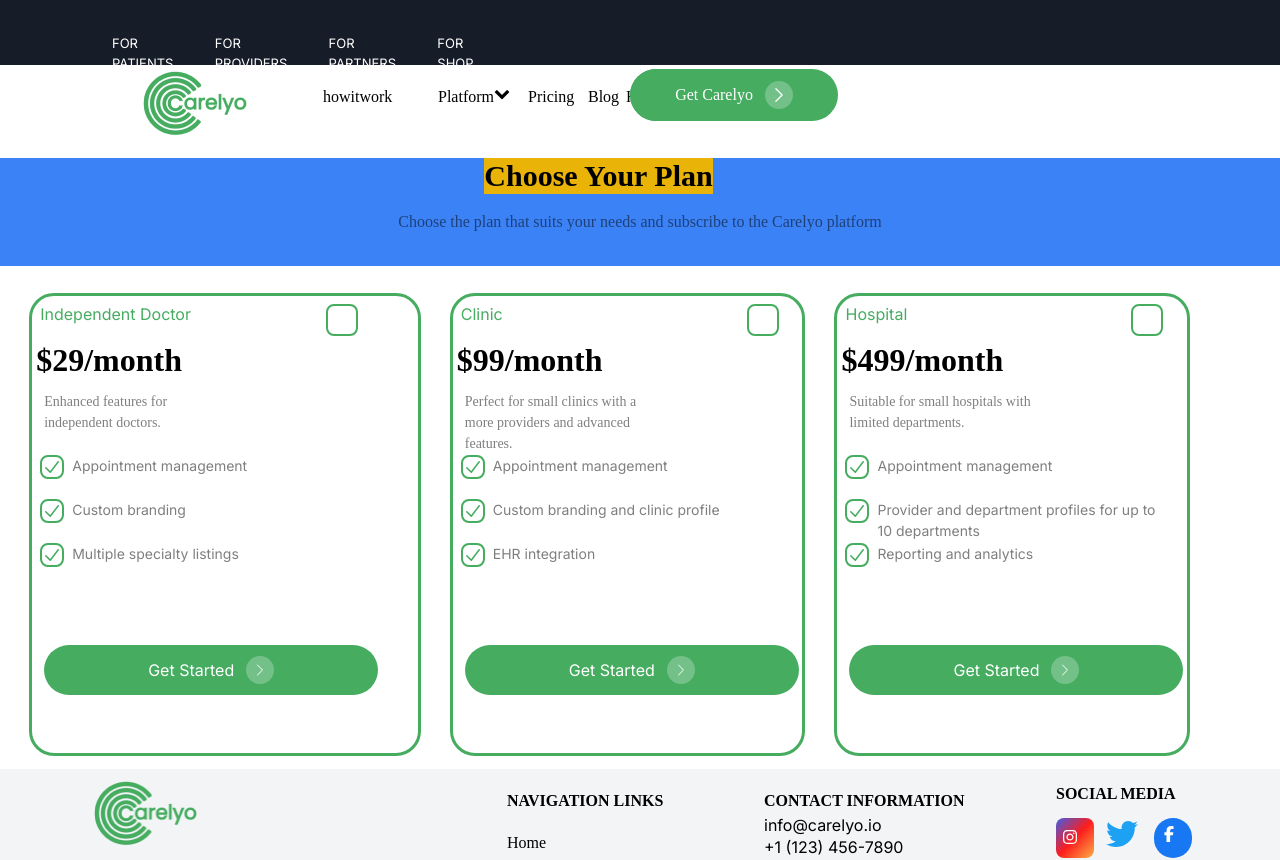
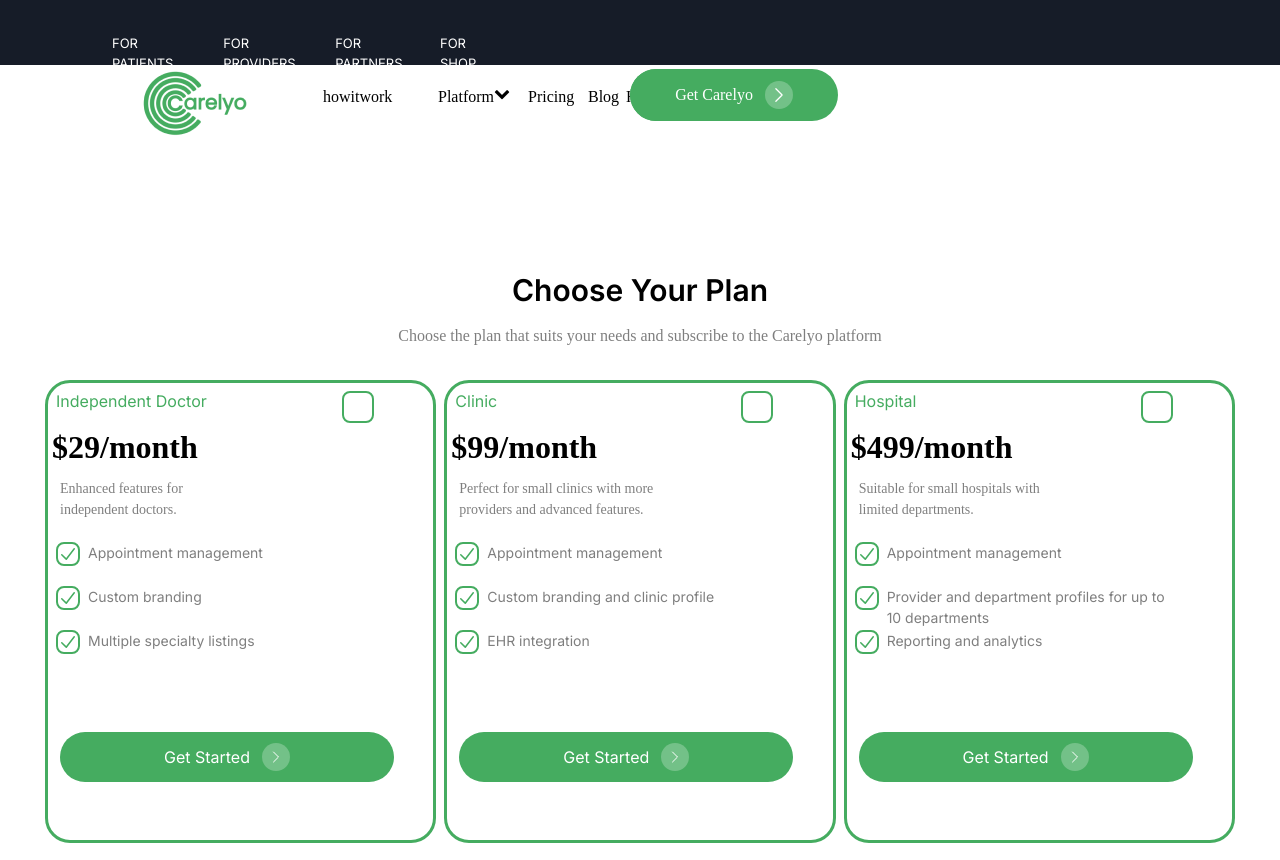
Before and after one commit to meeruu8282/next-mongodb-clerk, a Next.js app: page /providers/pricing in a window 1280 px wide. Shown: the top 860 px of the page. Built offline with nearby package versions, Linux system fonts and the light colour scheme.

Commit message:
created a funktion for Get started in prising

```diff
--- a/package.json
+++ b/package.json
@@ -31,5 +31,10 @@
     "react-dom": "18.2.0",
     "tailwindcss": "3.3.3",
     "typescript": "5.1.6"
+  },
+  "devDependencies": {
+    "eslint-config-prettier": "^9.0.0",
+    "eslint-plugin-prettier": "^5.0.0",
+    "prettier": "^3.0.3"
   }
 }
--- a/src/app/globals.css
+++ b/src/app/globals.css
@@ -73,7 +73,5 @@
   .carelyoButtonText {
     @apply h-[22px] text-[16px]  flex items-center justify-between w-full;
   }
-  .checkmarkPricing{
 
-  }
 }
--- a/src/app/layout.tsx
+++ b/src/app/layout.tsx
@@ -32,12 +32,20 @@ export default function RootLayout({
           <div className="h-[65px] bg-[rgba(22,28,40,1)]  flex items-end ">
             <div className="topNavbarInner justify-end ml-28">
               <div className="  w-[391px] h-[17px]">
+
+
                 <div className="  flex space-x-3 h-[17px] text-[13px] font-[Inter] leading-5 ">
                   <h1>FOR PATIENTS</h1>
-                  <h1>FOR PROVIDERS</h1>
+                  <div > </div>
+                  <div>
+
+                    <div><h1>FOR PROVIDERS <div className="bg-white w-[100px] h-[6px] rounded-tr-[25px] rounded-tl-[24px]" > </div></h1> </div>
+                  </div>
+
                   <h1>FOR PARTNERS</h1>
                   <h1>FOR SHOP</h1>
                 </div>
+
               </div>
             </div>
           </div>
@@ -52,6 +60,8 @@ export default function RootLayout({
         </div>
 
         {children}
+
+
         <div className="bg-gray-100 h-[300px] top-[5978px] flex flex-cool mt-10">
           <div className="flex justify-between items-center  mt-5 w-screen h-[270px] p-[0px] pr-[88px] pl-[88px]  ">
             {/* Lägg till flex här */}
--- a/src/app/providers/Components/checkboxItem.tsx
+++ b/src/app/providers/Components/checkboxItem.tsx
@@ -14,6 +14,7 @@ type CheckboxItemProps = {
 
 // Ernesto C: Defining the CheckboxItem component with default values for its props.
 const CheckboxItem: React.FC<CheckboxItemProps> = ({ size = "medium", checkMark = "medium", id = "id" }) => {
+  const [isModalOpen, setModalOpen] = useState(false);
 
   // Ernesto C: State to track whether the checkbox is checked or not.
   const [isChecked, setIsChecked] = useState<boolean>(false);
@@ -25,14 +26,14 @@ const CheckboxItem: React.FC<CheckboxItemProps> = ({ size = "medium", checkMark
   // Ernesto C: Function that toggles the isChecked state between true and false when the checkbox is clicked.
 
 
-useEffect(()=> {
-if(id==="1"){
+  useEffect(() => {
+    if (id === "1") {
       setIsChecked(true)
     }
-}, [id] )
+  }, [id])
 
   const toggleCheckbox = () => {
-  if(id ==="1") return;
+    if (id === "1") return;
     setIsChecked(prevChecked => !prevChecked);
   };
 
@@ -72,7 +73,7 @@ const toggleCheckbox = () => {
     <div className="w-[333.98] h-[24px] ">
       <div className="flex">
         <div className={`${getContainerSize()} + " border-[2px] rounded-lg border-[#45AC60] text-[#45AC60] " `} onClick={toggleCheckbox}>
-          { isChecked && (
+          {isChecked && (
             <svg
               xmlns="http://www.w3.org/2000/svg"
               viewBox="0 0 20 20"
@@ -87,6 +88,8 @@ const toggleCheckbox = () => {
             </svg>
           )}
         </div>
+
+
       </div>
     </div>
   );
--- a/src/app/providers/Components/customContentBox.tsx
+++ b/src/app/providers/Components/customContentBox.tsx
@@ -1,6 +1,7 @@
 
 "use client";
 import React from "react";
+import Modal from "../Components/popup"
 import CarelyoButton from "./getStartedButton";
 import CheckboxItem from './checkboxItem';
 import { useState } from 'react';
@@ -20,15 +21,19 @@ const CustomContentBox: React.FC<CustomContentBoxProps> = ({
   features,
   buttonText,
 }) => {
+
+  const [isModalOpen, setModalOpen] = useState(false);
+
+
   return (
-    <div className="w-[391.33px] h-[463px] mt-[27.61px] ml-[29.23px] border-[3px] rounded-[25px] justify-between  border-[#45AC60]  ">
+    <div className="w-[391.33px] h-[463px]  border-[3px] rounded-[25px] justify-between   border-[#45AC60]   ">
       <div className="  ">
         <div className="w-[333.98px] h-[249px] gap-[10px]  ">
           <div className="w-[333.98px] flex justify-between h-[32px] p-2 ">
             <div className=" justify-between items-center w-[224px] h-[26px] text-[#45AC60] ">
               <p className="text-[-2%] leading-tight">{title}</p>
             </div>
-            <div className=" "> <CheckboxItem size="large"   checkMark="checkLarge"/> </div>
+            <div className=" "> <CheckboxItem size="large" checkMark="checkLarge" /> </div>
           </div>
 
           <div className="flex ml-1 mt-3 text-[32px] w-[224px] h-[51px]">
@@ -45,7 +50,7 @@ const CustomContentBox: React.FC<CustomContentBoxProps> = ({
             {features.map((feature, idx) => (
               <div className="flex w-[333.98] h-[24px] gap-[8px] mt-5" key={idx}>
                 <div className="w-[24px] h-[24px]">
-                  <CheckboxItem   checkMark="checkSmall" id="1" />
+                  <CheckboxItem checkMark="checkSmall" id="1" />
                 </div>
                 <div className=" w-[331.98px] h-[24px] opacity-50">
                   <p >{feature}</p>
@@ -61,10 +66,22 @@ const CustomContentBox: React.FC<CustomContentBoxProps> = ({
             size="large"
             color="primary"
             buttonSize="lb"
+           onClick={()=> setModalOpen(true)}
+
+
+
           />
+
+          <Modal isOpen={isModalOpen} onClose={() => setModalOpen(false)}>
+            <h1>Detta är en modal!</h1>
+            <p>Du kan stänga mig genom att klicka på "Stäng" knappen nedan.</p>
+            <button onClick={() => setModalOpen(false)}>Stäng</button>
+          </Modal>
+
         </div>
       </div>
     </div>
+
   );
 };
 
--- a/src/app/providers/Components/getStartedButton.tsx
+++ b/src/app/providers/Components/getStartedButton.tsx
@@ -4,8 +4,10 @@ interface CarelyoButtonProps {
   size?: "small" | "medium" | "large";
   color?: "primary" | "secondary";
   className?: string;
+  onClick?: () => void;
 }
 const CarelyoButton: React.FC<CarelyoButtonProps> = ({
+  onClick,
   buttonText,
   size = "medium",
   color = "primary",
@@ -32,6 +34,7 @@ const CarelyoButton: React.FC<CarelyoButtonProps> = ({
 
   return (
     <button
+    onClick={onClick}
       className={`${baseClass} ${colorClasses[color]} ${sizeClasses[size]} ${buttonSizeClasses[buttonSize]} } ${className}`}
     >
       <div>
--- /dev/null
+++ b/src/app/providers/Components/popup.tsx
@@ -0,0 +1,38 @@
+import React from 'react';
+
+interface ModalProps {
+  isOpen: boolean;
+  onClose: () => void;
+  children?: React.ReactNode;
+}
+
+const Modal: React.FC<ModalProps> = ({ isOpen, onClose, children }) => {
+
+  if (!isOpen) return null;
+
+  return (
+    <div style={{
+      position: 'fixed',
+      top: 0,
+      left: 0,
+      right: 0,
+      bottom: 0,
+      backgroundColor: 'rgba(0, 0, 0, 0.7)', // Denna rad ger overlayen en svart genomskinlig bakgrund
+      zIndex: 1000 // För att säkerställa att overlayen och modalen ligger ovanför all annat innehåll
+    }}>
+      <div style={{
+        maxWidth: '400px',
+        margin: '100px auto',
+        backgroundColor: 'white',
+        padding: '20px',
+        borderRadius: '8px',
+        zIndex: 1001 // Modalen bör ha en högre zIndex än overlayen
+      }}>
+        {children}
+        <button onClick={onClose}>Stäng</button>
+      </div>
+    </div>
+  );
+}
+
+export default Modal;
--- a/src/app/providers/pricing/page.tsx
+++ b/src/app/providers/pricing/page.tsx
@@ -1,29 +1,26 @@
-import CheckboxItem from "../Components/checkboxItem";
-import CarelyoButton from "../Components/getStartedButton";
+
+
 import CustomContentBox from "../Components/customContentBox";
+import { useState } from "react";
+
+
 export default function Pricing() {
+
+
   return (
-    <div className=" justify-center items-center ">
-      <div className="bg-blue-500 flex  justify-center">
-        <div className="w-[921px] h-[108px] flex text-center ">
-          <div className=" flex-row w-[838px] h-[52px] font-[Poppins] ">
-            <div className=" text-center text-3xl">
-              <h1 className=" justify-end font-semibold inline-block bg-yellow-500">
+    <div className="flex flex-col justify-center items-center min-h-screen ">
+      <div className=" flex flex-col justify-center items-center left-[125px] ">
+        <div className="w-[921px] h-[108px] flex flex-col text-center">
+          <h1 className="text-3xl font-semibold ">
             Choose Your Plan
           </h1>
-            </div>
-            <div className="w-[921px] h-[32px] opacity-50 ">
-              <p className="font-[Poppins] font-normal inline-block mt-4">
-                Choose the plan that suits your needs and subscribe to the
-                Carelyo platform
+          <p className="w-[921px] h-[32px] opacity-50 font-[Poppins] font-normal mt-4">
+            Choose the plan that suits your needs and subscribe to the Carelyo platform
           </p>
         </div>
       </div>
-        </div>
-      </div>
 
-      <div className="  flex w-[1190px] h-[463px]">
-        <div>
+      <div className="flex  justify-between w-[1190px] h-[463px] ">
         <CustomContentBox
           title="Independent Doctor"
           monthlyCost="$29/month"
@@ -35,13 +32,11 @@ export default function Pricing() {
           ]}
           buttonText="Get Started"
         />
-        </div>
-
         <CustomContentBox
           title="Clinic"
           monthlyCost="$99/month"
           descriptionLines={[
-            "Perfect for small clinics with a more providers and advanced features.",
+            "Perfect for small clinics with more providers and advanced features.",
           ]}
           features={[
             "Appointment management",
@@ -50,7 +45,6 @@ export default function Pricing() {
           ]}
           buttonText="Get Started"
         />
-
         <CustomContentBox
           title="Hospital"
           monthlyCost="$499/month"
@@ -65,6 +59,10 @@ export default function Pricing() {
           buttonText="Get Started"
         />
       </div>
+
+
+
+
     </div>
   );
 }
```
Also changed, not shown: 1 other file (tests, documents, lock files or other folders). Lines whose indentation alone changed are shown as unchanged.
